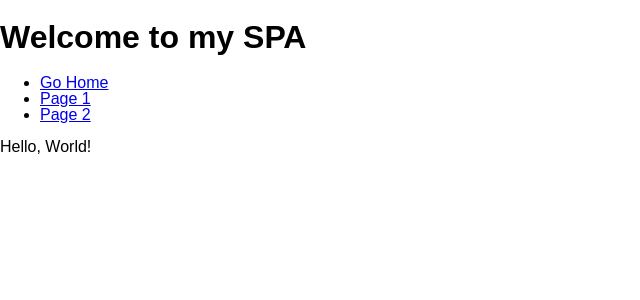
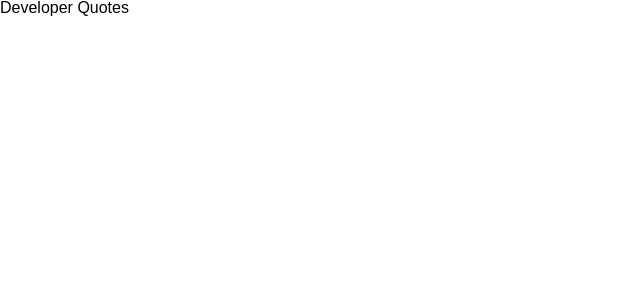
Before and after one commit to uncrownedthrone/hw-developer-quotes, a React (Create React App) app: page / in a window 1280 px wide. Shown: the top 300 px of the page, without its empty margins (0-640 px from the left). Built offline with nearby package versions, Linux system fonts and the light colour scheme.

Commit message:
initial commit

```diff
--- a/package.json
+++ b/package.json
@@ -29,6 +29,7 @@
     "stylelint-config-standard": "^19.0.0"
   },
   "dependencies": {
+    "axios": "^0.19.0",
     "json": "^9.0.6",
     "react": "^16.12.0",
     "react-dom": "^16.12.0",
--- a/src/App.jsx
+++ b/src/App.jsx
@@ -1,34 +1,12 @@
 import React from 'react'
-import { BrowserRouter as Router, Link, Route, Switch } from 'react-router-dom'
-import Page from './pages/Page'
-import Page2 from './pages/Page2'
+import { BrowserRouter as Router, Route, Switch } from 'react-router-dom'
 import HomePage from './pages/HomePage'
-import NotFound from './pages/NotFound'
 
 const App = () => {
   return (
     <Router>
-      <header>
-        <h1>Welcome to my SPA</h1>
-        <nav>
-          <ul>
-            <li>
-              <Link to="/">Go Home</Link>
-            </li>
-            <li>
-              <Link to="/1">Page 1</Link>
-            </li>
-            <li>
-              <Link to="/2">Page 2</Link>
-            </li>
-          </ul>
-        </nav>
-      </header>
       <Switch>
         <Route exact path="/" component={HomePage}></Route>
-        <Route exact path="/1" component={Page}></Route>
-        <Route exact path="/2" component={Page2}></Route>
-        <Route path="*" component={NotFound}></Route>
       </Switch>
     </Router>
   )
--- a/src/components/HelloWorld.jsx
+++ /dev/null
@@ -1,7 +0,0 @@
-import React from 'react'
-
-const HelloWorld = () => {
-  return <div>Hello, World!</div>
-}
-
-export default HelloWorld
--- /dev/null
+++ b/src/components/QuoteBox.jsx
@@ -0,0 +1,7 @@
+import React from 'react'
+
+const QuoteBox = () => {
+  return <div>Developer Quotes</div>
+}
+
+export default QuoteBox
--- a/src/pages/HomePage.jsx
+++ b/src/pages/HomePage.jsx
@@ -1,8 +1,8 @@
 import React from 'react'
-import HelloWorld from '../components/HelloWorld'
+import QuoteBox from '../components/QuoteBox'
 
 const HomePage = () => {
-  return <HelloWorld />
+  return <QuoteBox />
 }
 
 export default HomePage
--- a/src/pages/NotFound.jsx
+++ /dev/null
@@ -1,7 +0,0 @@
-import React from 'react'
-
-const NotFound = () => {
-  return <div>Nothing Here</div>
-}
-
-export default NotFound
--- a/src/pages/Page.jsx
+++ /dev/null
@@ -1,7 +0,0 @@
-import React from 'react'
-
-const Page = () => {
-  return <div>This is a Page</div>
-}
-
-export default Page
--- a/src/pages/Page2.jsx
+++ /dev/null
@@ -1,7 +0,0 @@
-import React from 'react'
-
-const Page2 = () => {
-  return <div>This is another Page</div>
-}
-
-export default Page2
```
Also changed, not shown: 1 other file (tests, documents, lock files or other folders).
